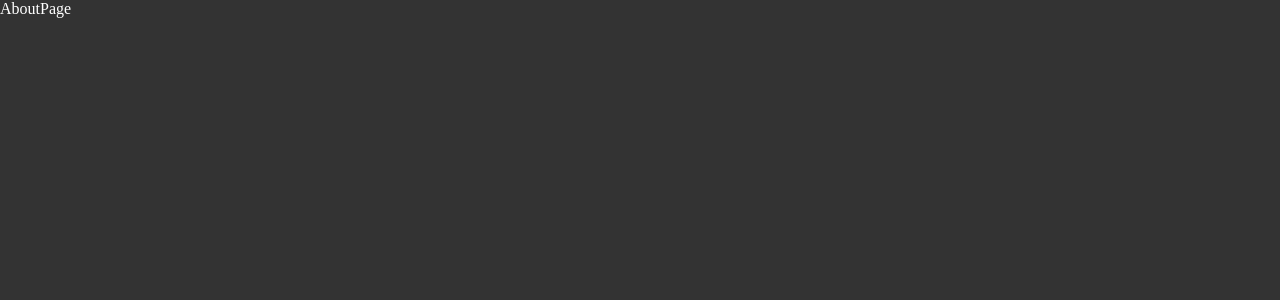
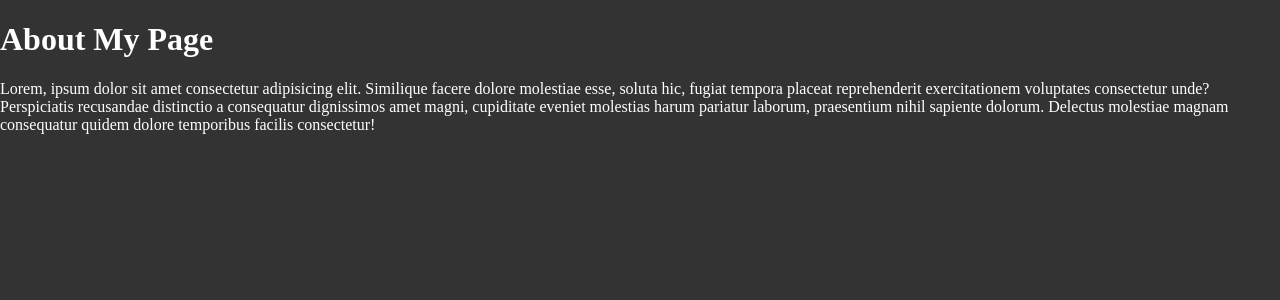
Before and after one commit to blessedbc/next_13_crash, a Next.js app: page /about in a window 1280 px wide. Shown: the top 300 px of the page. Built offline with nearby package versions, Linux system fonts and the light colour scheme.

Commit message:
TeamPage

```diff
--- a/app/about/page.jsx
+++ b/app/about/page.jsx
@@ -2,7 +2,12 @@ import React from 'react'
 
 function AboutPage() {
   return (
-    <div>AboutPage</div>
+    <div>
+      <h1>About My Page</h1>
+      <p>
+        Lorem, ipsum dolor sit amet consectetur adipisicing elit. Similique facere dolore molestiae esse, soluta hic, fugiat tempora placeat reprehenderit exercitationem voluptates consectetur unde? Perspiciatis recusandae distinctio a consequatur dignissimos amet magni, cupiditate eveniet molestias harum pariatur laborum, praesentium nihil sapiente dolorum. Delectus molestiae magnam consequatur quidem dolore temporibus facilis consectetur!
+      </p>
+    </div>
   )
 }
 
```
Also changed, not shown: app/about/team/page.jsx (added, +12 -0 lines).
